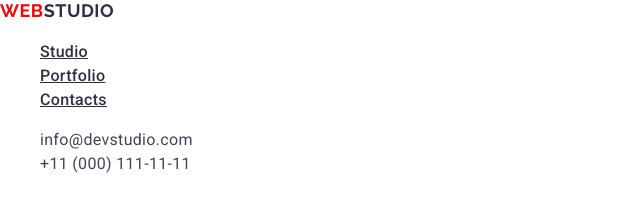
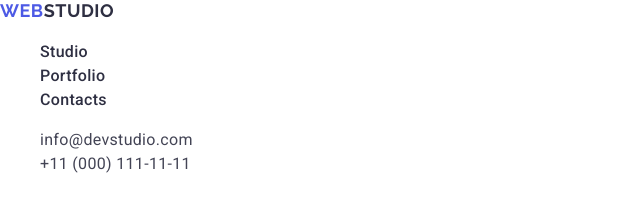
Before and after one commit to Luda0602/goit-markup-hw-02, a plain HTML site: page index.html in a window 1280 px wide. Shown: the top 219 px of the page, 0-640 px from the left. Drawn offline with nearby package versions, Linux system fonts and the light colour scheme.

Commit message:
Виправлення

```diff
--- a/css/styles.css
+++ b/css/styles.css
@@ -1,3 +1,6 @@
+a {
+    text-decoration: none;
+}
 body {
     font-family: 'Roboto', sans-serif;
     color: #434455;
@@ -50,10 +53,8 @@ ol {
     text-decoration: none;
 }
 
-.logo-full:hover,
-.logo-full:focus {
-    color: #ed0707;
-}
+
+
 
 .web-logo {
     color: #f4f4fd;
```
